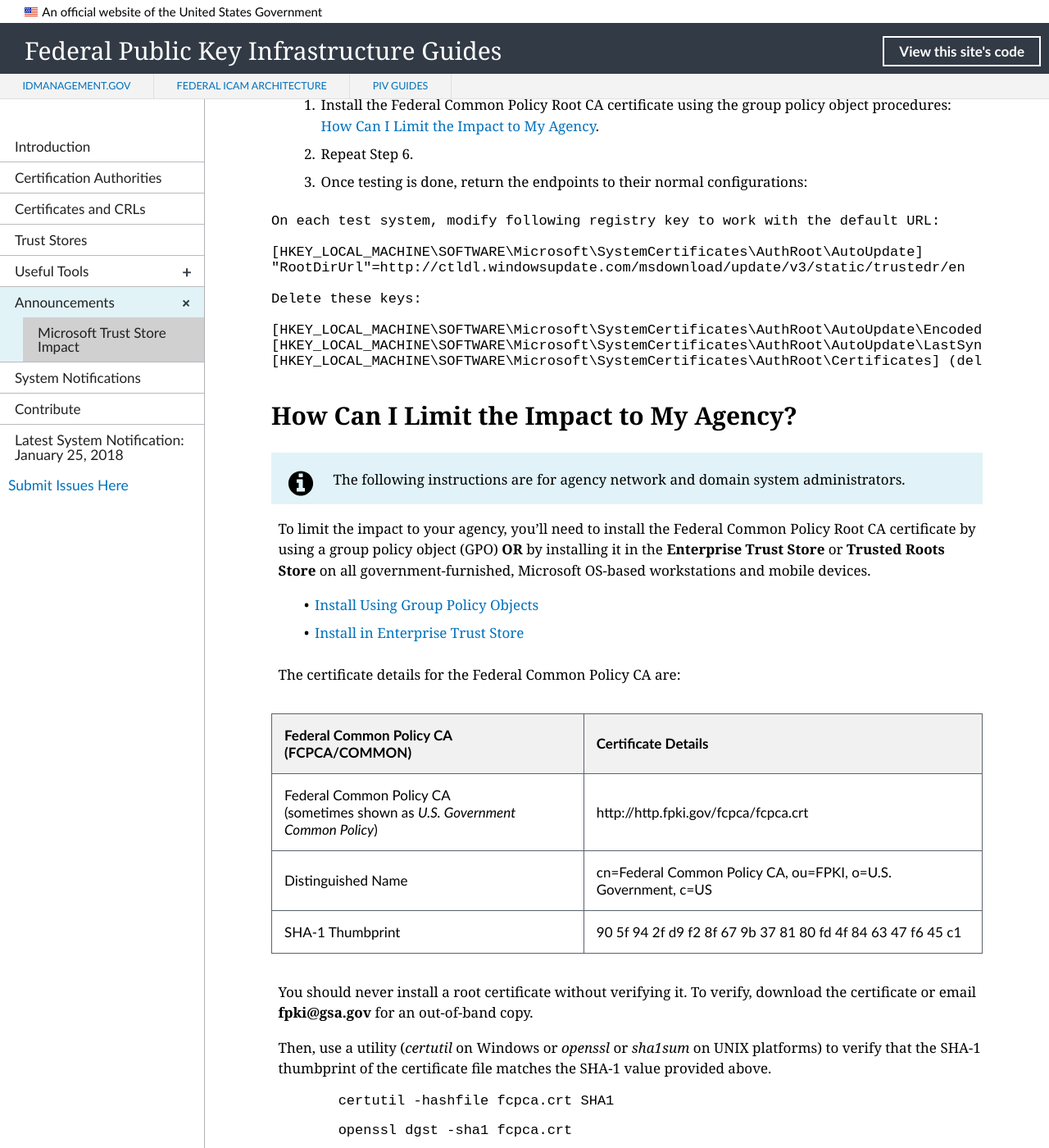
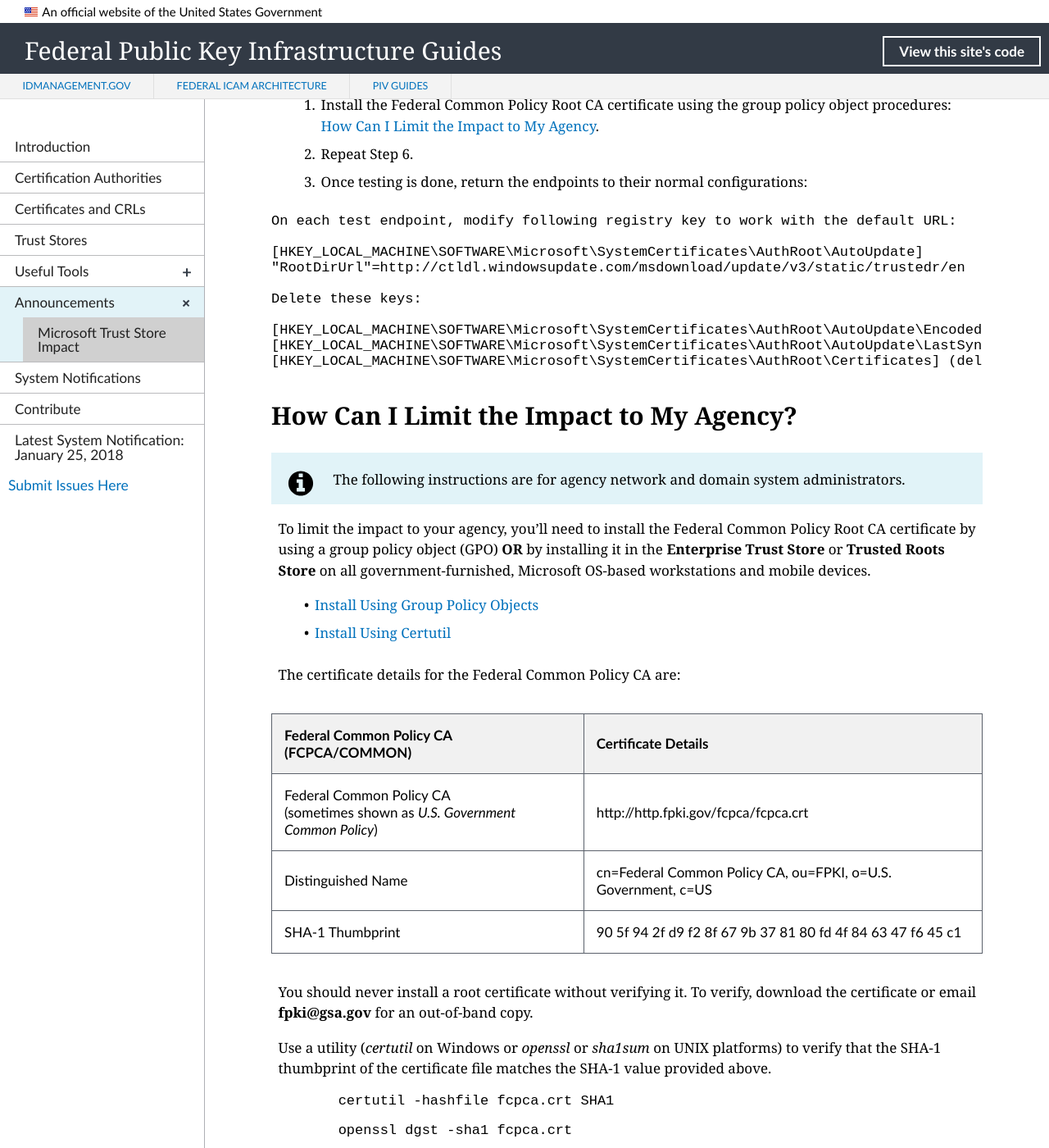
Before and after one commit to GSA/fpki-guides, a Jekyll site: the page built from _announcements/01_microsoft_constraint.md, in a window 1280 px wide and 1400 px high, scrolled down 3071 px. Shown: the whole window at 82% size. Built offline with Jekyll 4.4.1, drawn with Linux system fonts in a browser that asks for light colours; nearby versions of some CDN libraries; library files that are not in the unit come from our copies; some of the changed text lies outside the part shown.

Commit message:
Update 01_microsoft_constraint.md
Additional edits

````diff
--- a/_announcements/01_microsoft_constraint.md
+++ b/_announcements/01_microsoft_constraint.md
@@ -25,7 +25,7 @@
 1. Windows Operating System and Windows Mobile devices
 2. Microsoft Internet Explorer or Edge or Google Chrome
 3. The website uses SSL/TLS certificates that were issued by Federal PKI CAs
-4. These certificates validate to the Federal Common Policy CA<!--There are so many instances of Federal Common Policy CA that writing it as "COMMON"--the name everyone uses--or FCPCA---would be simpler--LaChelle?-->
+4. These certificates validate to the Federal Common Policy CA
 
 This will also impact cross-agency users of the intranet websites.  For example, a Department of State user browsing to a Department of Homeland Security **intranet** website or application will receive an error if all four items are true.
 
@@ -112,7 +112,7 @@
 9. Once testing is done, return the endpoints to their normal configurations:
 
 ```
-On each test system, modify following registry key to work with the default URL:
+On each test endpoint, modify following registry key to work with the default URL:
 
 [HKEY_LOCAL_MACHINE\SOFTWARE\Microsoft\SystemCertificates\AuthRoot\AutoUpdate]
 "RootDirUrl"=http://ctldl.windowsupdate.com/msdownload/update/v3/static/trustedr/en
@@ -131,7 +131,7 @@
 To limit the impact to your agency, you'll need to install the Federal Common Policy Root CA certificate by using a group policy object (GPO) **OR** by installing it in the **Enterprise Trust Store** or **Trusted Roots Store** on all government-furnished, Microsoft OS-based workstations and mobile devices.
 
 - [Install Using Group Policy Objects](#install-using-group-policy-objects)
-- [Install in Enterprise Trust Store](#install-in-enterprise-trust-store)
+- [Install Using Certutil](#install-using-certutil)
 
 The certificate details for the Federal Common Policy CA are:
 
@@ -143,7 +143,7 @@
 
 You should never install a root certificate without verifying it. To verify, download the certificate or email **fpki@gsa.gov** for an out-of-band copy.
 
-Then, use a utility (_certutil_ on Windows or _openssl_ or _sha1sum_ on UNIX platforms) to verify that the SHA-1 thumbprint of the certificate file matches the SHA-1 value provided above.
+Use a utility (_certutil_ on Windows or _openssl_ or _sha1sum_ on UNIX platforms) to verify that the SHA-1 thumbprint of the certificate file matches the SHA-1 value provided above.
 
 ```
 	certutil -hashfile fcpca.crt SHA1
@@ -170,7 +170,7 @@
 - Import the `fcpca.crt` into **Trusted Root Certification Authorities**
 
 
-### Install Using Certutil in Enterprise Trust Store
+### Install Using Certutil
 You can add the Federal Common Policy Root CA certificate to the **Enterprise Trust Store** or the **Trusted Roots Store** using _certutil_. Additional information:
 
 - You must have Enterprise Administrator privileges
@@ -239,7 +239,7 @@
 | :--------  | :------------------------------- | :--------- | :----------- |
 | Trusted Root Certification Authorities | Certificate Authorities Container tab|  Root and RootCA | Root |
 
-It can be confusing--the easiest way is to follow one of the two methods in [How Can I Limit the Impact to My Agency](#how-can-i-limit-the-impact-to-my-agency)
+It can be confusing--the easiest way is to follow one of the two methods in [How Can I Limit the Impact to My Agency?](#how-can-i-limit-the-impact-to-my-agency)
 
 To read detailed information on certificate stores, logical views, physical views, and registry locations: [Managing Certificates with Certificate Stores](https://msdn.microsoft.com/en-us/library/windows/desktop/aa386971(v=vs.85).aspx){:target="_blank"}
 
````
Also changed, not shown: other parts of _announcements/01_microsoft_constraint.md (+5 -5 lines).
